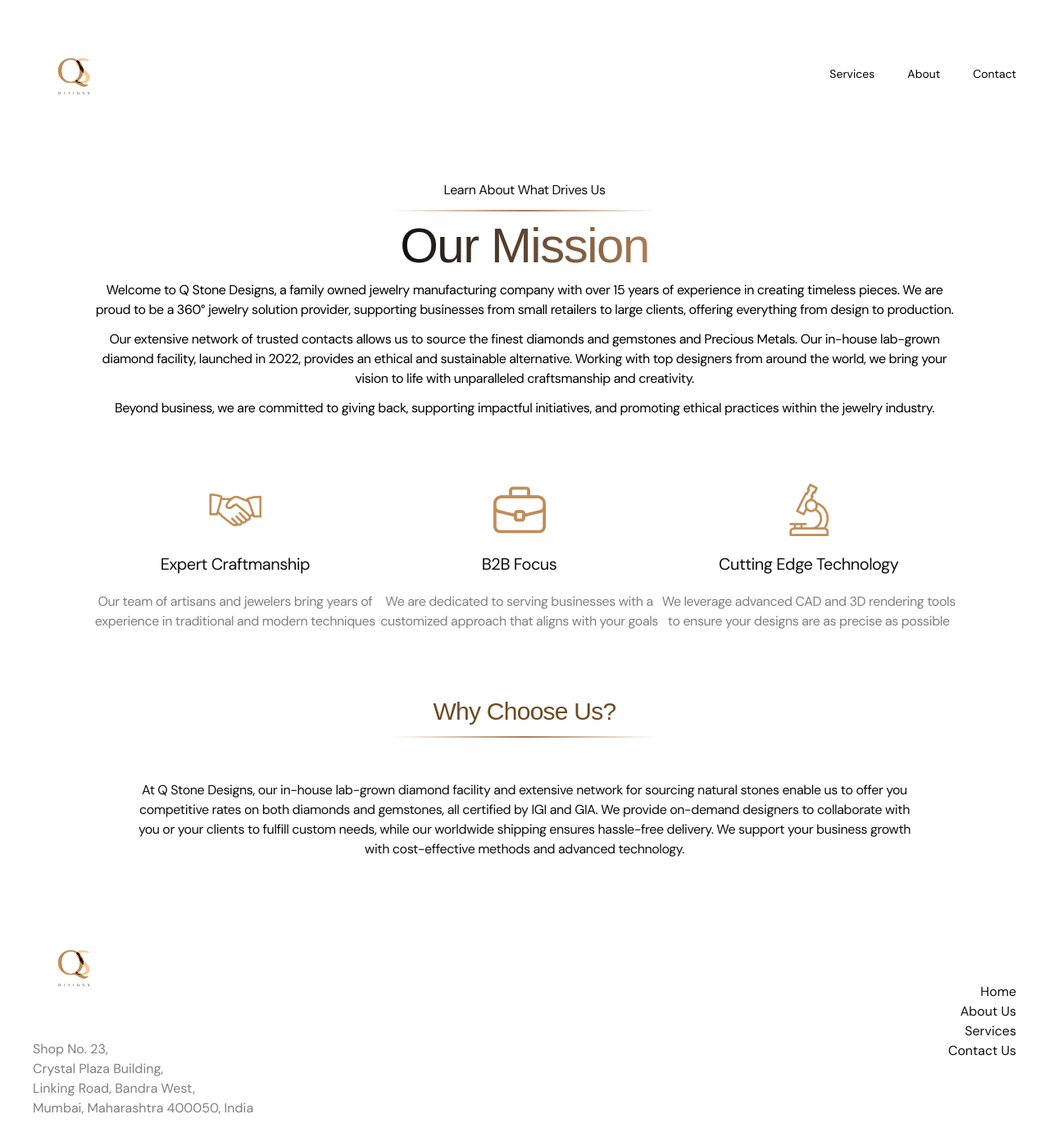
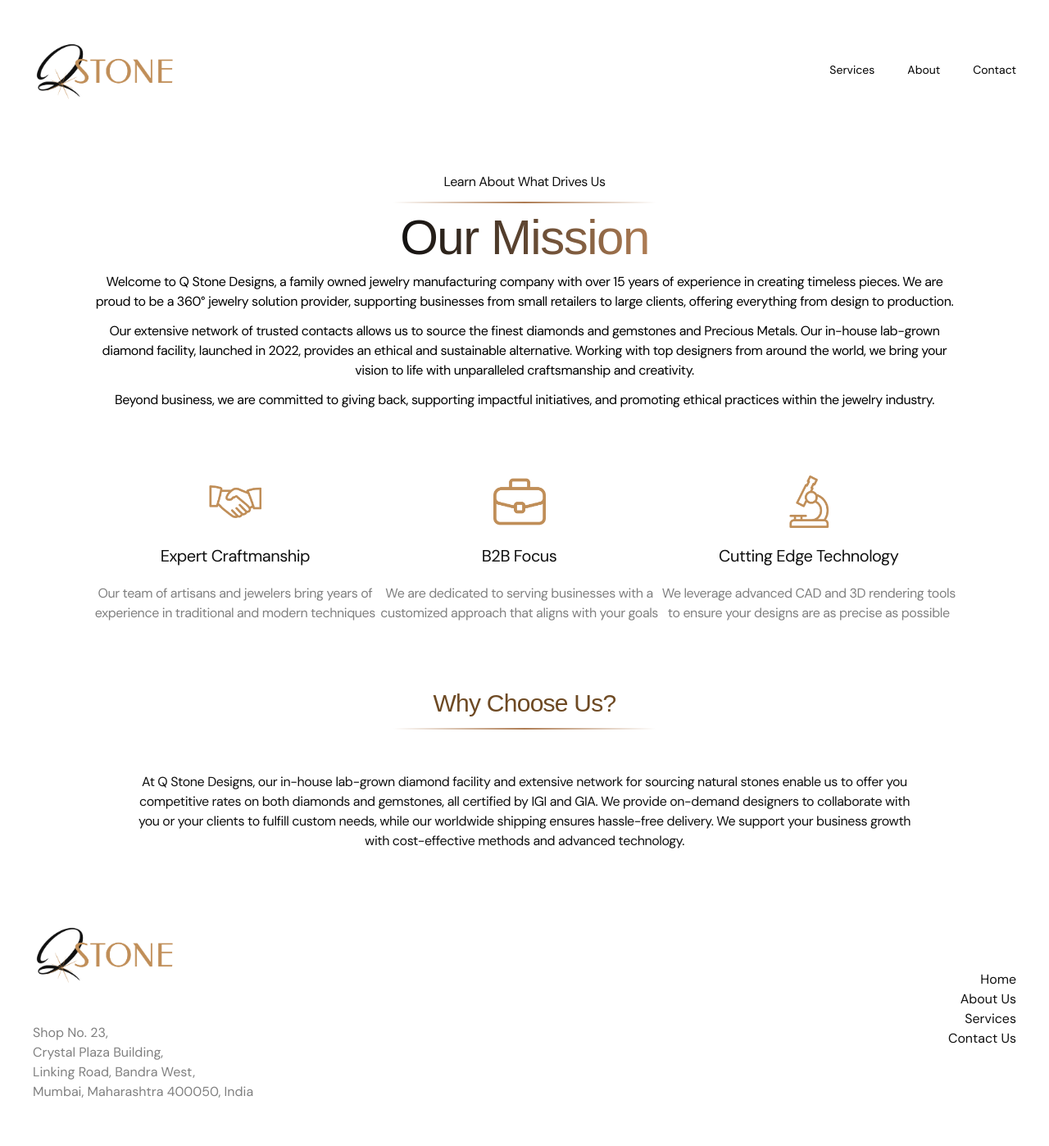
Before and after one commit to scenario7/fidhan-website, a Next.js app: page /about-us in a window 1280 px wide. Shown: the top 1398 px of the page at 82% size. Built offline with nearby package versions, Linux system fonts and the light colour scheme; a web font is replaced by a local one.

Commit message:
logo change

```diff
--- a/components/CustomFooter.jsx
+++ b/components/CustomFooter.jsx
@@ -22,7 +22,7 @@ const CustomFooter = () => {
     <div className='flex flex-col md:flex-row items-center justify-between px-10 py-10 w-screen'>
         <div className='flex flex-col items-center md:items-start gap-10'>
         <Link href="/">
-          <Image src={whiteBG} height={100} alt='Logo' className='rounded-full'/>
+          <Image src={whiteBG} height={90} alt='Logo' className='rounded-full'/>
         </Link>
         <p className={`text-[#808080] text-center md:text-left ${dmsans.className}`}>
         Shop No. 23,<br/>Crystal Plaza Building,<br/>Linking Road, Bandra West,<br/>Mumbai, Maharashtra 400050, India
--- a/components/NavBar.jsx
+++ b/components/NavBar.jsx
@@ -14,7 +14,7 @@ const NavBar = () => {
   return (
     <div className='flex flex-col md:flex-row items-center gap-5 justify-between w-full px-10 py-10 text-black relative'>
       <Link href="/">
-        <Image src={whiteBG} height={100} alt='Logo' className='rounded-full'/>
+        <Image src={whiteBG} height={90} alt='Logo' className='rounded-full'/>
       </Link>
         <div className={`${dmsans.className} md:text-md text-sm flex gap-5 md:gap-10`}>
             <Link href="/services">Services</Link>
```
Also changed, not shown: images/logo-white-bg.png.
